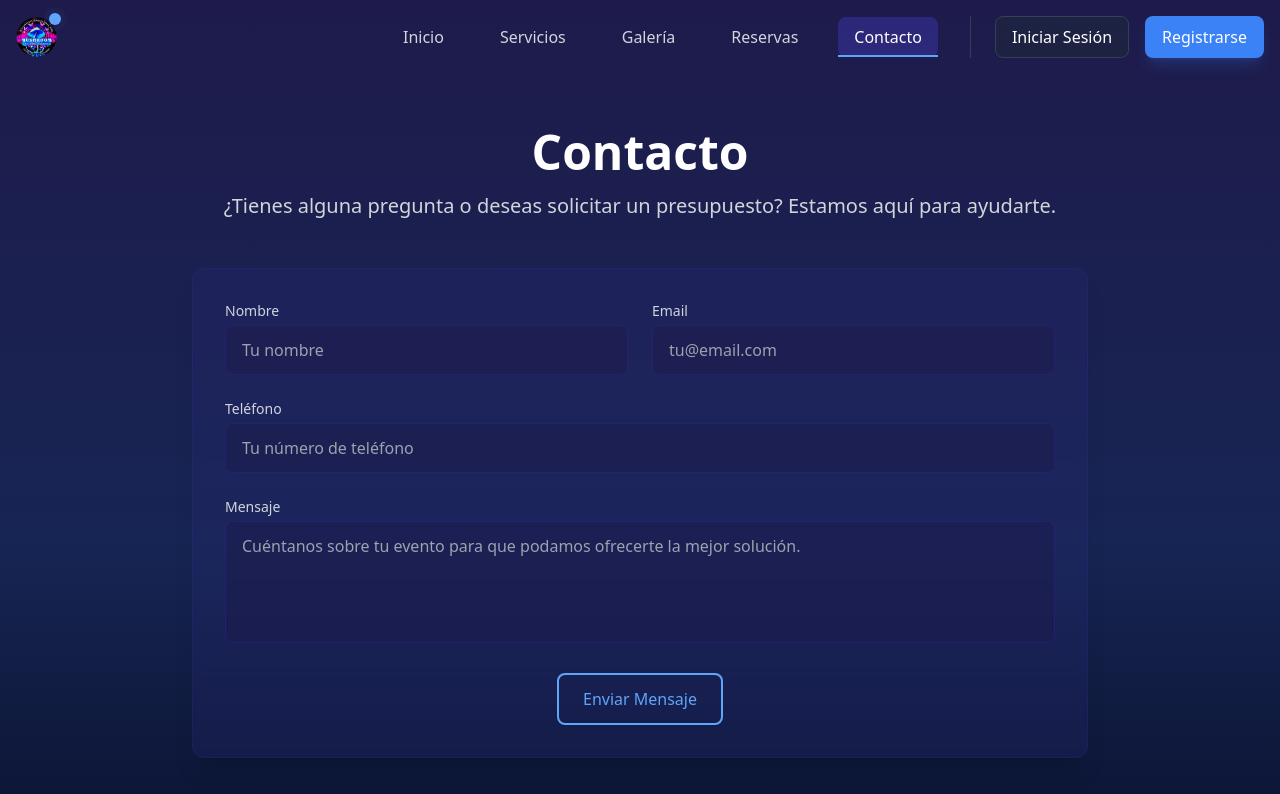
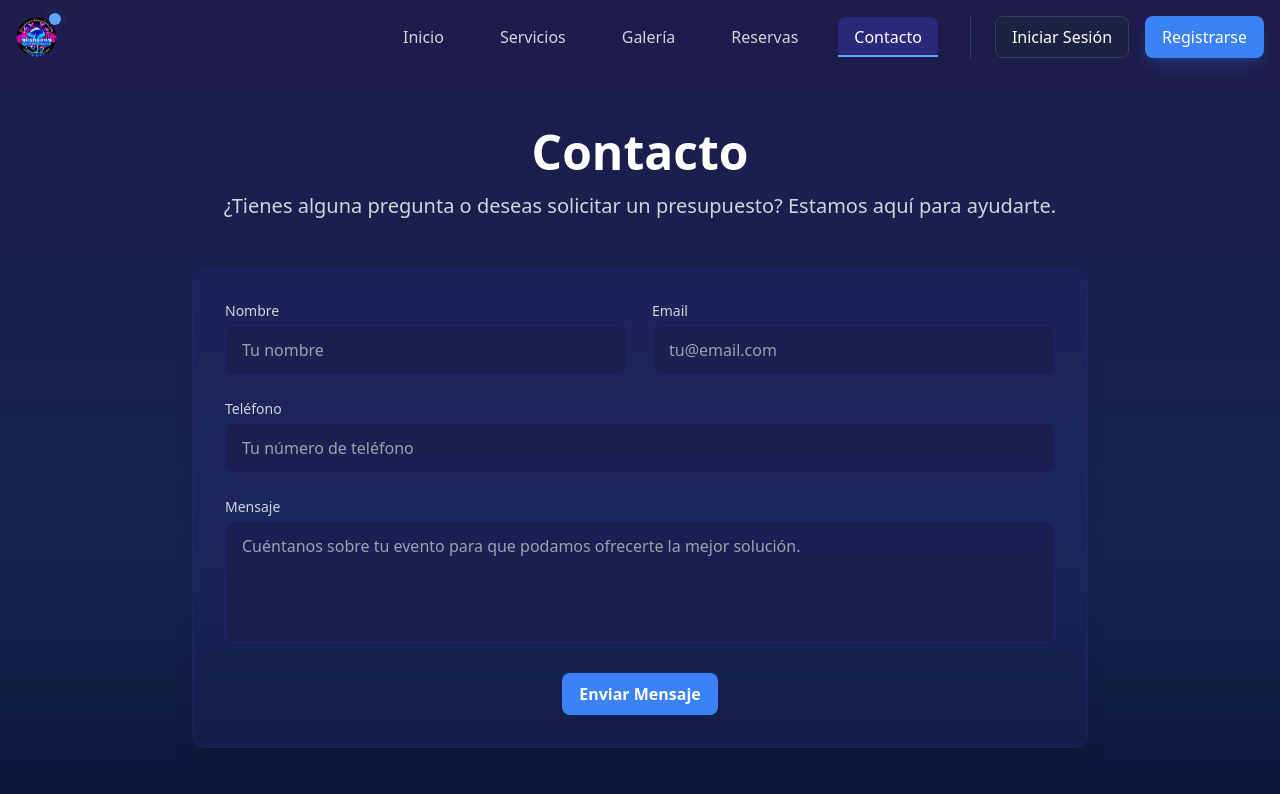
Before and after one commit to JulianSantanatoglia/mushroommdp, a React (Vite) app: page /contacto in a window 1280 px wide. Shown: the top 794 px of the page. Built offline with nearby package versions, Linux system fonts and the light colour scheme.

Commit message:
agregando mejoras

```diff
--- a/src/index.css
+++ b/src/index.css
@@ -4,75 +4,33 @@
 
 @layer base {
   html {
-    scroll-behavior: smooth;
+    @apply scroll-smooth;
   }
 
   body {
-    @apply bg-slate-950 min-h-screen w-full;
+    @apply bg-gradient-to-b from-indigo-950 to-black text-white min-h-screen;
   }
 }
 
 @layer components {
   .container {
-    @apply w-full max-w-[1440px] mx-auto px-4 sm:px-6 lg:px-8;
+    @apply max-w-7xl mx-auto px-4 sm:px-6 lg:px-8;
   }
 
   .btn {
-    @apply inline-flex items-center justify-center px-6 py-3 rounded-lg font-medium transition-all duration-300;
+    @apply px-4 py-2 rounded-lg transition-all duration-300 font-semibold;
   }
 
   .btn-primary {
-    @apply inline-flex items-center justify-center px-6 py-3 rounded-lg font-medium transition-all duration-300 text-blue-400 bg-transparent border-2 border-blue-400 shadow-sm; /* Contorno y texto más visible */
-    position: relative;
-    overflow: hidden;
-    z-index: 1;
-  }
-
-  .btn-primary::before {
-    content: '';
-    position: absolute;
-    top: 0;
-    left: 0;
-    width: 100%;
-    height: 100%;
-    background-color: rgba(59, 130, 246, 0.15); /* Fondo ligeramente más opaco al pasar el ratón */
-    opacity: 0;
-    transition: opacity 0.3s ease-in-out;
-    z-index: -1;
-  }
-
-  .btn-primary:hover::before {
-    opacity: 1;
-  }
-
-  .btn-primary::after {
-    content: '';
-    position: absolute;
-    top: -3px; /* Contorno más grueso */
-    left: -3px;
-    right: -3px;
-    bottom: -3px;
-    border-radius: inherit;
-    border: 3px solid transparent; /* Contorno más grueso */
-    transition: border-color 0.3s ease-in-out;
-    z-index: -1;
-  }
-
-  .btn-primary:hover::after {
-    border-color: #60a5fa; /* Contorno más brillante al pasar el ratón */
-  }
-
-  .btn-primary:focus {
-    outline: none;
-    box-shadow: 0 0 0 3px rgba(96, 165, 250, 0.5); /* Resaltado al enfocar más visible */
+    @apply bg-blue-500 hover:bg-blue-600 text-white;
   }
 
   .btn-secondary {
-    @apply bg-gray-200 text-gray-800 hover:bg-gray-300 shadow-sm hover:shadow-md;
+    @apply bg-slate-700 hover:bg-slate-600 text-gray-300;
   }
 
-  .section {
-    @apply py-16 md:py-24 w-full;
+  .input {
+    @apply w-full px-4 py-2 rounded-lg bg-slate-700 border border-slate-600 focus:border-blue-500 focus:outline-none;
   }
 }
 
--- a/tailwind.config.js
+++ b/tailwind.config.js
@@ -7,9 +7,14 @@ export default {
   theme: {
     extend: {
       colors: {
-        primary: "#1a1a1a",
-        secondary: "#4a4a4a",
-        accent: "#ff6b6b",
+        'indigo-950': '#1e1b4b',
+        'slate-800': '#1e293b',
+        'slate-700': '#334155',
+        'slate-600': '#475569',
+        'blue-500': '#3b82f6',
+        'blue-400': '#60a5fa',
+        'red-500': '#ef4444',
+        'red-300': '#fca5a5',
       },
       fontFamily: {
         sans: ['Inter', 'sans-serif'],
--- a/vite.config.js
+++ b/vite.config.js
@@ -1,7 +1,6 @@
 import { defineConfig } from 'vite'
 import react from '@vitejs/plugin-react'
-import tailwindcss from 'tailwindcss'
-import autoprefixer from 'autoprefixer'
+import path from 'path'
 
 // https://vitejs.dev/config/
 export default defineConfig({
@@ -9,9 +8,23 @@ export default defineConfig({
   css: {
     postcss: {
       plugins: [
-        tailwindcss,
-        autoprefixer,
+        require('tailwindcss'),
+        require('autoprefixer'),
       ],
     },
   },
+  build: {
+    outDir: 'dist',
+    assetsDir: 'assets',
+    rollupOptions: {
+      output: {
+        manualChunks: undefined,
+      },
+    },
+  },
+  resolve: {
+    alias: {
+      '@': path.resolve(__dirname, './src'),
+    },
+  },
 })
```
Also changed, not shown: package.json (+19 -18 lines), 1 other file (tests, documents, lock files or other folders).
